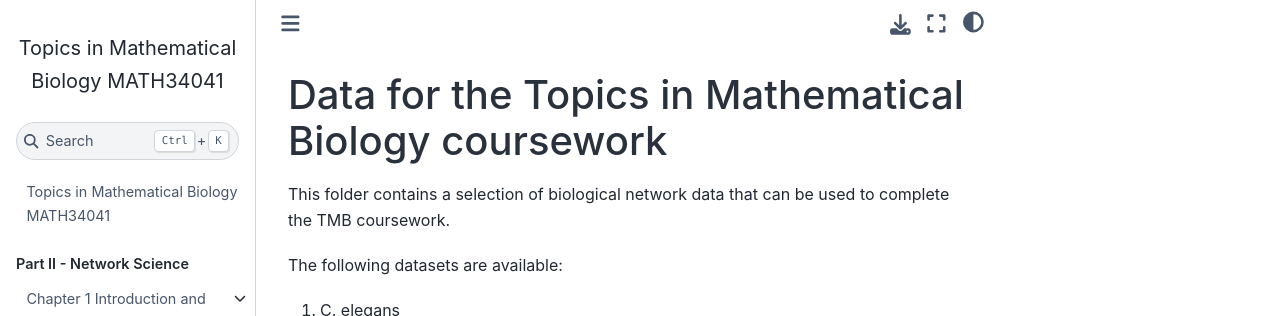
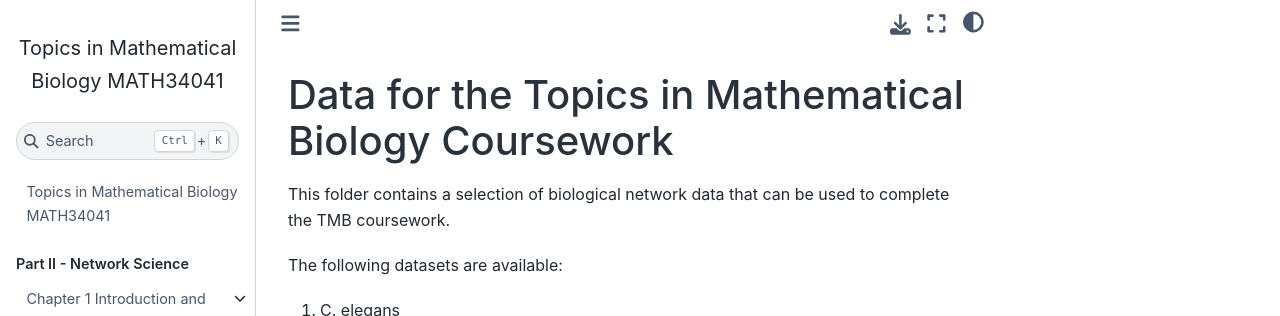
Before and after one commit to jjcrofts77/TMB-MATH34041, a Jupyter Book: the page built from content/Coursework/README.md, in a window 1280 px wide. Shown: the top 316 px of the page. Built offline with Jupyter Book 1.0.4 settings and Sphinx 7.4.7 and the Sphinx Book theme 1.1.4, drawn with Linux system fonts in a browser that asks for light colours.

```diff
--- a/content/Coursework/README.md
+++ b/content/Coursework/README.md
@@ -1,4 +1,4 @@
-# Data for the Topics in Mathematical Biology coursework
+# Data for the Topics in Mathematical Biology Coursework
 
 This folder contains a selection of biological network data that can be used to complete the TMB coursework.
 
```
